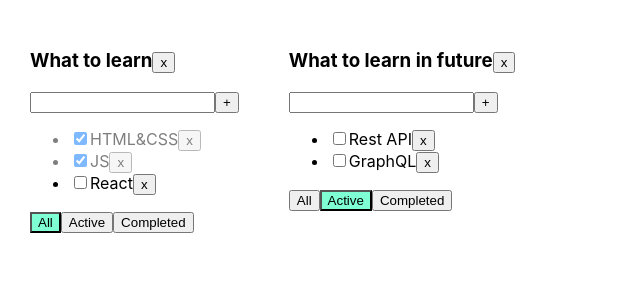
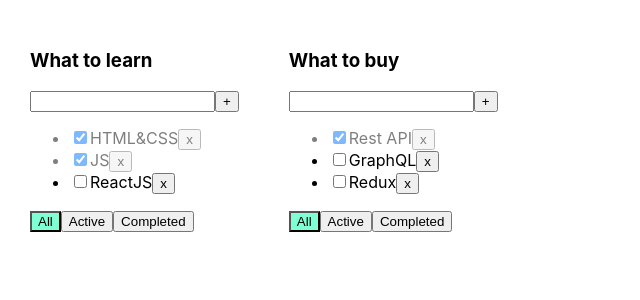
Before and after one commit to antondoom1/it-incubator-todolist-ts, a React (Create React App) app: page / in a window 1280 px wide. Shown: the top 300 px of the page, without its empty margins (0-640 px from the left). Built offline with nearby package versions, Linux system fonts and the light colour scheme.

Commit message:
tdl lesson 5 dop training

```diff
--- a/src/App.tsx
+++ b/src/App.tsx
@@ -3,36 +3,35 @@ import './App.css'
 import {TaskType, Todolist} from './Todolist'
 import {v1} from 'uuid'
 
-export type FilterValuesType = 'all' | 'active' | 'completed';
-export type toDoListType = {
+export type FilterValuesType = 'all' | 'active' | 'completed'
+export type TodoListsType = {
   id: string
   title: string
   filter: FilterValuesType
 }
-
-export type TaskStateType = {
-  [todoListId: string]: Array<TaskType>
+export type TasksType = {
+  [todoListId: string]: TaskType[]
 }
 
 function App() {
-  const todoListId1 = v1()
-  const todoListId2 = v1()
+  let todoListId1 = v1()
+  let todoListId2 = v1()
 
-  let [toDoLists, setToDoList] = useState<toDoListType[]>([
+  let [todoLists, setTodoLists] = useState<TodoListsType[]>([
     {id: todoListId1, title: 'What to learn', filter: 'all'},
-    {id: todoListId2, title: 'What to learn in future', filter: 'active'}
+    {id: todoListId2, title: 'What to buy', filter: 'all'}
   ])
 
-  const [tasks, setTasks] = useState<TaskStateType>({
+  let [tasks, setTasks] = useState<TasksType>({
     [todoListId1]: [
       {id: v1(), title: 'HTML&CSS', isDone: true},
       {id: v1(), title: 'JS', isDone: true},
-      {id: v1(), title: 'React', isDone: false}
+      {id: v1(), title: 'ReactJS', isDone: false}
     ],
     [todoListId2]: [
-      {id: v1(), title: 'Rest API', isDone: false},
-      {id: v1(), title: 'Redux', isDone: true},
-      {id: v1(), title: 'GraphQL', isDone: false}
+      {id: v1(), title: 'Rest API', isDone: true},
+      {id: v1(), title: 'GraphQL', isDone: false},
+      {id: v1(), title: 'Redux', isDone: false}
     ]
   })
 
@@ -43,11 +42,8 @@ function App() {
   }
 
   function addTask(todoListId: string, title: string) {
-    let newTask: TaskType = {id: v1(), title: title, isDone: false}
-
-    setTasks({
-      ...tasks, [todoListId]: [newTask, ...tasks[todoListId]]
-    })
+    let newTask = {id: v1(), title: title, isDone: false}
+    setTasks({...tasks, [todoListId]: [newTask, ...tasks[todoListId]]})
   }
 
   function changeStatus(todoListId: string, taskId: string, isDone: boolean) {
@@ -56,48 +52,27 @@ function App() {
     })
   }
 
-  function changeFilter(todoListId: string, value: FilterValuesType) {
-    setToDoList(toDoLists.map(tdl => tdl.id === todoListId ? {...tdl, filter: value} : tdl))
-  }
-
-  function removeTodoList(todoListId: string) {
-    setToDoList(toDoLists.filter(tdl => tdl.id !== todoListId))
-    delete tasks[todoListId]
-  }
-
   return (
     <div className="App">
-      {
-        toDoLists.map(tl => {
-          let tasksForTodolist = tasks[tl.id]
 
-          if (tl.filter === 'active') {
-            tasksForTodolist = tasks[tl.id].filter(t => !t.isDone)
-          }
-          if (tl.filter === 'completed') {
-            tasksForTodolist = tasks[tl.id].filter(t => t.isDone)
-          }
-
+      {todoLists.map(tdl => {
         return (
           <Todolist
-              key={tl.id}
-              todoListId={tl.id}
-              title={tl.title}
-              tasks={tasksForTodolist}
+            key={tdl.id}
+            todoListId={tdl.id}
+            title={tdl.title}
+            todoLists={todoLists}
+            tasks={tasks[tdl.id]}
             removeTask={removeTask}
-              changeFilter={changeFilter}
+            setTodoLists={setTodoLists}
             addTask={addTask}
             changeTaskStatus={changeStatus}
-              filter={tl.filter}
-              removeTodoList={removeTodoList}
+            filter={tdl.filter}
           />
         )
-        })
-      }
+      })}
     </div>
   )
 }
 
 export default App
-
-// commit test
--- /dev/null
+++ b/src/MapComponent.tsx
@@ -0,0 +1,32 @@
+import React from 'react'
+import {TaskType} from './Todolist'
+
+type MapComponentType = {
+  todoListId: string
+  tasksForTodolist: TaskType[]
+  removeTask: (todoListId: string, taskId: string) => void
+  changeTaskStatus: (todoListId: string, taskId: string, isDone: boolean) => void
+}
+
+export const MapComponent: React.FC<MapComponentType> = ({todoListId, tasksForTodolist, removeTask, changeTaskStatus}) => {
+  return (
+    <ul>
+      {
+        tasksForTodolist.map(t => {
+          const onClickHandler = () => removeTask(todoListId, t.id)
+          const onChangeHandler = (e: React.ChangeEvent<HTMLInputElement>) => {
+            changeTaskStatus(todoListId, t.id, e.currentTarget.checked)
+          }
+
+          return <li key={t.id} className={t.isDone ? 'is-done' : ''}>
+            <input type="checkbox"
+                   onChange={onChangeHandler}
+                   checked={t.isDone}/>
+            <span>{t.title}</span>
+            <button onClick={onClickHandler}>x</button>
+          </li>
+        })
+      }
+    </ul>
+  )
+}
--- a/src/Todolist.tsx
+++ b/src/Todolist.tsx
@@ -1,5 +1,6 @@
 import React, {ChangeEvent, KeyboardEvent, useState} from 'react'
-import {FilterValuesType} from './App'
+import {FilterValuesType, TodoListsType} from './App'
+import {MapComponent} from './MapComponent'
 
 export type TaskType = {
   id: string
@@ -10,19 +11,31 @@ export type TaskType = {
 type PropsType = {
   todoListId: string
   title: string
-  tasks: Array<TaskType>
+  todoLists: TodoListsType[]
+  tasks: TaskType[]
   removeTask: (todoListId: string, taskId: string) => void
-  changeFilter: (todoListId: string, value: FilterValuesType) => void
+  setTodoLists: (todoLists: TodoListsType[]) => void
   addTask: (todoListId: string, title: string) => void
   changeTaskStatus: (todoListId: string, taskId: string, isDone: boolean) => void
   filter: FilterValuesType
-  removeTodoList: (todoListId: string) => void
 }
 
 export function Todolist(props: PropsType) {
-
   let [title, setTitle] = useState('')
   let [error, setError] = useState<string | null>(null)
+
+  let tasksForTodolist = props.tasks
+
+  if (props.filter === 'active') {
+    tasksForTodolist = props.tasks.filter(t => !t.isDone)
+  }
+  if (props.filter === 'completed') {
+    tasksForTodolist = props.tasks.filter(t => t.isDone)
+  }
+
+  function changeFilter(todoListId: string, value: FilterValuesType) {
+    props.setTodoLists(props.todoLists.map(tdl => tdl.id === todoListId ? {...tdl, filter: value} : tdl))
+  }
 
   const addTask = () => {
     if (title.trim() !== '') {
@@ -32,58 +45,37 @@ export function Todolist(props: PropsType) {
       setError('Title is required')
     }
   }
-
   const onChangeHandler = (e: ChangeEvent<HTMLInputElement>) => {
     setTitle(e.currentTarget.value)
   }
-
   const onKeyPressHandler = (e: KeyboardEvent<HTMLInputElement>) => {
     setError(null)
-    if (e.key === 'Enter') {
+    if (e.charCode === 13) {
       addTask()
     }
   }
 
-  const onAllClickHandler = () => props.changeFilter(props.todoListId, 'all')
-  const onActiveClickHandler = () => props.changeFilter(props.todoListId, 'active')
-  const onCompletedClickHandler = () => props.changeFilter(props.todoListId, 'completed')
-
-  const removeTodoList = () => {
-    props.removeTodoList(props.todoListId)
-  }
+  const onAllClickHandler = () => changeFilter(props.todoListId, 'all')
+  const onActiveClickHandler = () => changeFilter(props.todoListId, 'active')
+  const onCompletedClickHandler = () => changeFilter(props.todoListId, 'completed')
 
   return <div>
-    <h3>
-      {props.title}
-      <button onClick={removeTodoList}>x</button>
-    </h3>
+    <h3>{props.title}</h3>
     <div>
       <input value={title}
              onChange={onChangeHandler}
-             onKeyDown={onKeyPressHandler}
+             onKeyPress={onKeyPressHandler}
              className={error ? 'error' : ''}
       />
       <button onClick={addTask}>+</button>
       {error && <div className="error-message">{error}</div>}
     </div>
-    <ul>
-      {
-        props.tasks.map(t => {
-          const onClickHandler = () => props.removeTask(props.todoListId, t.id)
-          const onChangeHandler = (e: ChangeEvent<HTMLInputElement>) => {
-            props.changeTaskStatus(props.todoListId, t.id, e.currentTarget.checked)
-          }
-
-          return <li key={t.id} className={t.isDone ? 'is-done' : ''}>
-            <input type="checkbox"
-                   onChange={onChangeHandler}
-                   checked={t.isDone}/>
-            <span>{t.title}</span>
-            <button onClick={onClickHandler}>x</button>
-          </li>
-        })
-      }
-    </ul>
+    <MapComponent
+      todoListId={props.todoListId}
+      tasksForTodolist={tasksForTodolist}
+      removeTask={props.removeTask}
+      changeTaskStatus={props.changeTaskStatus}
+    />
     <div>
       <button className={props.filter === 'all' ? 'active-filter' : ''}
               onClick={onAllClickHandler}>All
```
Lines whose indentation alone changed are shown as unchanged.
